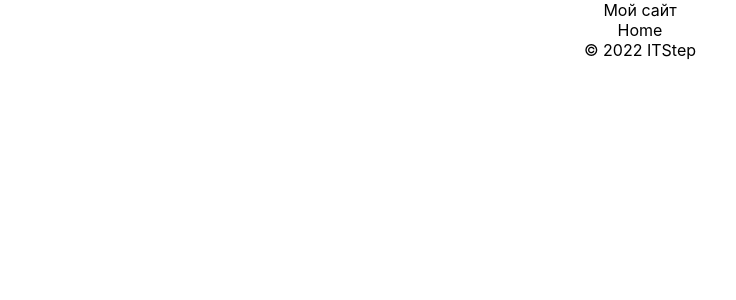
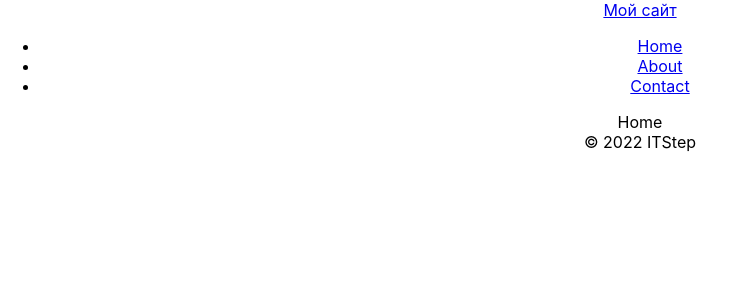
Before and after one commit to ninydev/pv021_mk_node, a React (Create React App) app in the folder 07_jsFrameworks/my-react/: page / in a window 1280 px wide. Shown: the top 300 px of the page, without its empty margins (0-736 px from the left). Built offline with nearby package versions, Linux system fonts and the light colour scheme.

Commit message:
React Router + MenuMain

```diff
--- a/07_jsFrameworks/my-react/src/App.js
+++ b/07_jsFrameworks/my-react/src/App.js
@@ -12,18 +12,18 @@
 
 function App() {
   return (
-    <div className="App">
-        <Header/>
-            <BrowserRouter>
+      <BrowserRouter>
+        <div className="App">
+            <Header/>
                 <Routes>
                     <Route path="/" element={<PageHome />} />
                     <Route path="about" element={<PageAbout />} />
                     <Route path="contact" element={<PageContact />} />
                     <Route path="*" element={<PageError404 />} />
                 </Routes>
-            </BrowserRouter>
-        <Footer/>
-    </div>
+            <Footer/>
+        </div>
+      </BrowserRouter>
   );
 }
 
--- a/07_jsFrameworks/my-react/src/layouts/Header.js
+++ b/07_jsFrameworks/my-react/src/layouts/Header.js
@@ -1,9 +1,13 @@
 import React from "react";
+import MenuMain from "./MenuMain";
+import {Link} from "react-router-dom";
 
 export default class Header extends React.Component {
     render() {
         return (
-            <header> Мой сайт </header>
+            <header> <Link to="/">Мой сайт</Link>
+                <MenuMain></MenuMain>
+            </header>
         )
     }
 }
--- /dev/null
+++ b/07_jsFrameworks/my-react/src/layouts/MenuMain.js
@@ -0,0 +1,18 @@
+import React from "react";
+import {Link, Routes} from "react-router-dom";
+
+export default class MenuMain extends React.Component {
+    render() {
+        return (
+            <nav>
+            <ul>
+
+                <li><Link to="/">Home</Link></li>
+                <li><Link to="/about">About</Link></li>
+                <li><Link to="/contact">Contact</Link></li>
+
+            </ul>
+            </nav>
+        )
+    }
+}
--- a/07_jsFrameworks/my-react/src/pages/About.js
+++ b/07_jsFrameworks/my-react/src/pages/About.js
@@ -1,9 +1,12 @@
 import React from "react";
+import MenuMain from "../layouts/MenuMain";
 
 export default class PageAbout extends React.Component {
     render() {
         return (
-            <div> About </div>
+            <div>
+
+             About </div>
         )
     }
 }
--- a/07_jsFrameworks/my-react/src/pages/Contact.js
+++ b/07_jsFrameworks/my-react/src/pages/Contact.js
@@ -1,9 +1,12 @@
 import React from "react";
+import MenuMain from "../layouts/MenuMain";
 
 export default class PageContact extends React.Component {
     render() {
         return (
-            <div> Contact </div>
+            <div>
+
+                Contact </div>
         )
     }
 }
--- a/07_jsFrameworks/my-react/src/pages/Home.js
+++ b/07_jsFrameworks/my-react/src/pages/Home.js
@@ -1,9 +1,12 @@
 import React from "react";
+import MenuMain from "../layouts/MenuMain";
 
 export default class PageHome extends React.Component {
     render() {
         return (
-            <div> Home </div>
+            <div>
+
+                Home </div>
         )
     }
 }
```
